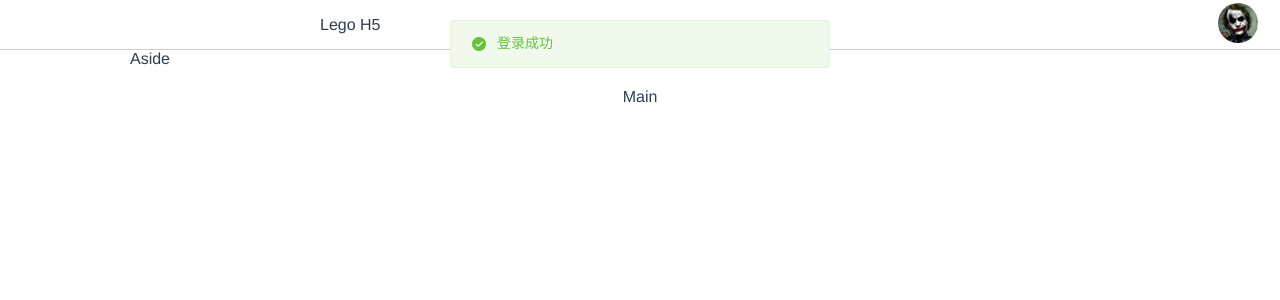
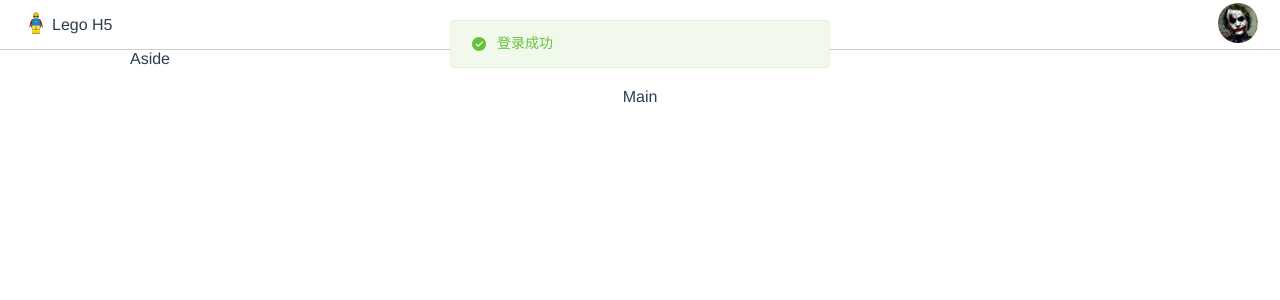
Before and after one commit to MagicHacker/Lego-H5, a Vue app: page / in a window 1280 px wide. Both pictures are taken after a click on the button "登录". Shown: the top 300 px of the page. Built offline with nearby package versions, Linux system fonts and the light colour scheme.

Commit message:
feat: svg-icon自动化导入

```diff
--- a/src/components/icon-svg/index.vue
+++ b/src/components/icon-svg/index.vue
@@ -9,9 +9,15 @@ import { Component, Vue, Prop } from "vue-property-decorator";
 export default class IconSvg extends Vue {
   @Prop(String) private iconClass!: string;
   get iconName(): string {
-    console.log("x", this.iconClass);
     return `#icon-${this.iconClass}`;
   }
 }
 </script>
-<style lang="less" scoped></style>
+<style lang="less" scoped>
+.icon-svg {
+  width: 2em;
+  height: 2em;
+  fill: currentColor;
+  overflow: hidden;
+}
+</style>
--- a/src/main.ts
+++ b/src/main.ts
@@ -3,6 +3,7 @@ import App from "./App.vue";
 import router from "./router";
 import store from "./store";
 import IconSvg from "./components/icon-svg/index.vue";
+import "./utils/icon-svg.ts";
 import {
   Button,
   Form,
--- /dev/null
+++ b/src/utils/icon-svg.ts
@@ -0,0 +1,7 @@
+/**
+ * 与icon-svg有关的方法
+ */
+const req = require.context("../assets/svg", false, /\.svg$/);
+const requireAll = (requireContext: __WebpackModuleApi.RequireContext) =>
+  requireContext.keys().map(requireContext);
+requireAll(req);
```
